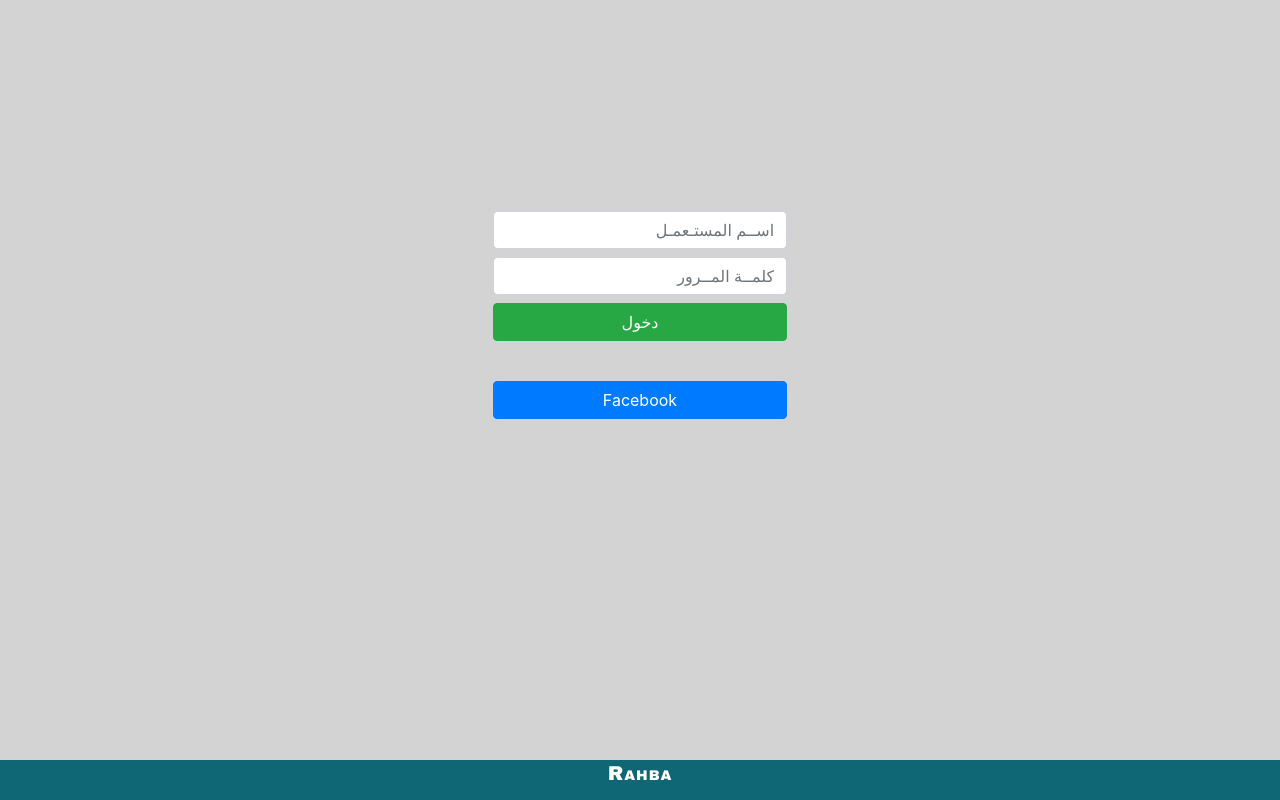
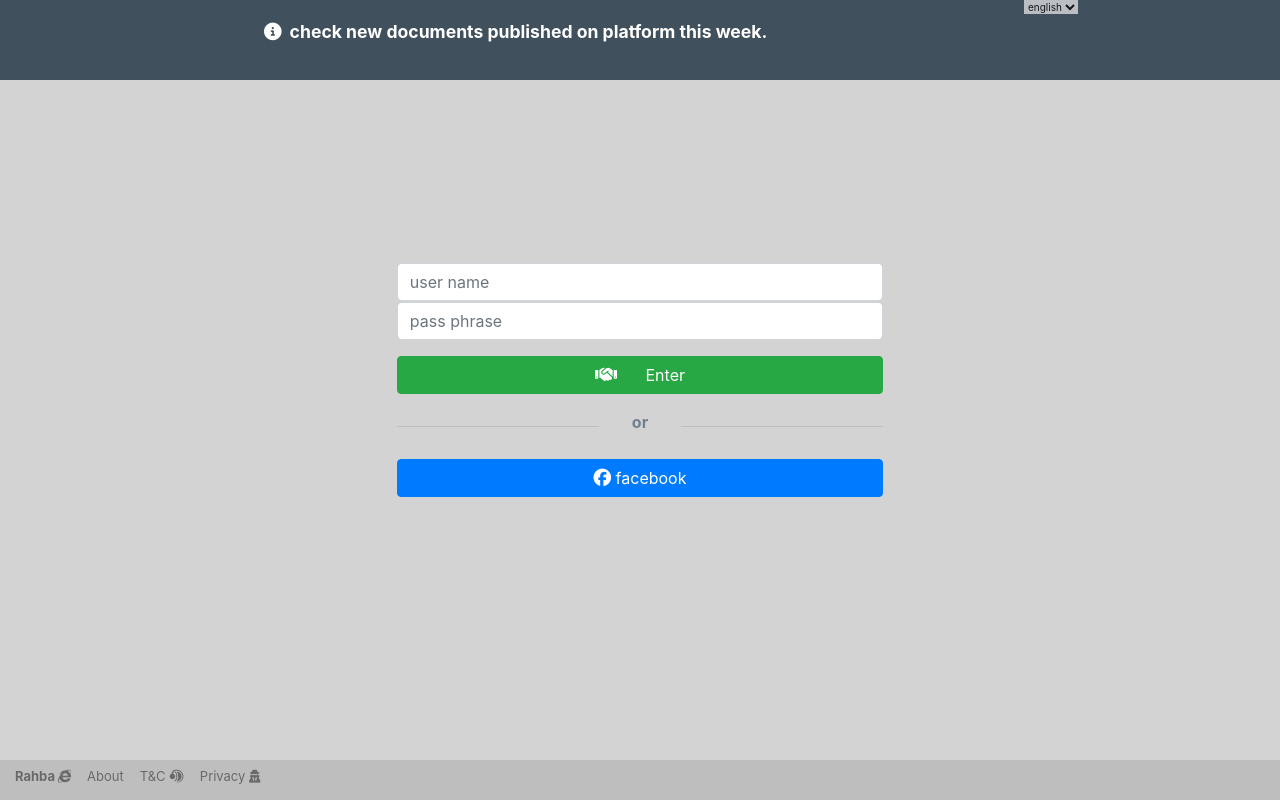
Before and after one commit to abdessamed-diab/cirta-mobile, an Angular app: page /1 in a window 1280 px wide. Built offline with nearby package versions, Linux system fonts and the light colour scheme; no server answers.

Commit message:
refactor: add icons to login's buttons

```diff
--- a/src/app/app-routing.module.ts
+++ b/src/app/app-routing.module.ts
@@ -6,6 +6,7 @@ import {AuthGuard} from './login/auth.guard';
 const routes: Routes = [
     {path: 'home', loadChildren: () => import('./home/home.module').then(m => m.HomeModule), canActivate: [AuthGuard] },
     {path: ':key', component: LoginComponent},
+    {path: 'lang/:language', component: LoginComponent, pathMatch: 'full'},
     {path: '**',   component: LoginComponent}
   ];
 
--- a/src/app/login/login.component.css
+++ b/src/app/login/login.component.css
@@ -1,7 +1,56 @@
 .container-fluid.footer {
-  background-color: #0f6674;
+  background-color: rgba(1, 1, 1, 0.1);
   height: 5%;
-  padding-top: 1px;
+  max-height: 5%;
+  overflow-y: hidden;
+}
+
+.container-fluid.footer > a {
+  color: dimgray;
+  font-size: small;
+  line-height: 32px;
+  margin-right: 16px;
+}
+
+.container-fluid.header {
+  position: absolute;
+  top: 0;
+  z-index: 50;
+  background-color: #41505d;
+  height: 10%;
+  padding: 8px 4px;
+  overflow-y: hidden;
+}
+
+.container-fluid.header > span {
+  line-height: 1%;
+  display: block;
+}
+
+.container-fluid.header > select {
+  position: absolute;
+  top: 0;
+  border: none;
+  max-height: 16px;
+  font-size: x-small;
+  opacity: 0.7;
+}
+
+.select-to-left {
+  left: 20%;
+}
+
+.select-to-right {
+  left: 80%;
+}
+
+span > p {
+  display: inline;
+  padding: 0px;
+  margin: 0px;
+  width: 100%;
+  color: white;
+  font-size: 0.77em;
 }
 
 h3 {
@@ -13,6 +62,7 @@ h3 {
   font-weight: 400;
   font-variant: small-caps;
   vertical-align: center;
+  margin-bottom: 0px;
 }
 
 /* flex container*/
@@ -27,17 +77,24 @@ h3 {
 .login-box {
   /*background-color: lightgray;*/
   padding: 1%;
-  width: 320px;
-  height: 50%;
+  width: 512px;
+  /*height: 50%;*/
 }
 
-button , input{
-  display: block;
-  margin-bottom: 8px;
-  margin-top: 8px;
+form > input {
+  margin-bottom: 1px;
 }
 
-input {
+.row > div {
+  padding-left: 0px;
+  padding-right: 0px;
+  text-align: center;
+  margin: 16px 0px;
+  font-weight: bold;
+  color: slategray;
+}
+
+.input_0 {
   text-align: right;
 }
 
@@ -45,25 +102,45 @@ input {
   background-color: #0f6674;
 }
 
-span {
+.span_0 {
   padding-left: 48px;
 }
 
-button.close {
+.span_0_header {
+  text-align: right;
+  line-height: 1.5 !important;
+}
+
+.close {
+  padding-top: 0px;
+  padding-bottom: 0px;
+}
+
+.close-to-left.close {
   left: 0;
   margin: 0px;
 }
 
 .alert.alert-dismissible {
   padding-right: 8px;
+  padding-top: 0px;
+  padding-bottom: 0px;
+  margin-bottom: 1px;
 }
 
+@media only screen and (max-height: 440px) {
+  .container-fluid.header {
+    padding: 2px 10%;
+  }
 
-@media only screen and (max-height: 440px) {
   .container-fluid.footer {
-    background-color: #0f6674;
-    height: 10%;
-    padding-top: 1px;
+    overflow-y: hidden;
+    line-height: 16px;
+    font-size: small;
+  }
+
+  .container-fluid.footer > a {
+    line-height: 16px;
   }
 
   /* flex container*/
@@ -72,6 +149,24 @@ button.close {
     justify-content: center;
     align-items: center;
     width: 100%;
-    height: 90%;
+  }
+
+  .row > div {
+    margin: 4px 0px;
   }
 }
+
+@media only screen and (min-width: 768px) {
+  .container-fluid.header {
+    padding: 16px 20%;
+  }
+
+  span > p {
+    font-size: 1.1em;
+    font-weight: bold;
+  }
+
+  span > i {
+    font-size: 1.1em;
+  }
+}
--- a/src/app/login/login.component.html
+++ b/src/app/login/login.component.html
@@ -1,27 +1,85 @@
+<div class="container-fluid header">
+  <span [ngClass]="language === 0 ? 'span_0_header' : '' ">
+    <i class="fas fa-info-circle" style="color: white; line-height: 32px; margin: 0px 8px" [class.float-right]="language===0"></i>
+    <p>{{values.login_news_feed_paragraph}}</p>
+  </span>
+  <select name="language" id="language-select"
+          (change)="onSelectChange($event.target.value)"
+          [class.select-to-left]="language === 0"
+          [class.select-to-right]="language === 1"
+  >
+    <option value="en" [selected]="language === 1">english</option>
+    <option value="ar" [selected]="language === 0">عربي</option>
+  </select>
+</div>
+
 <div class="flex-container">
-  <div class="spinner-border" *ngIf="loading"></div>
-  <div class="login-box" *ngIf="!loading">
+  <div *ngIf="loading" class="spinner-border"></div>
+  <div *ngIf="!loading" class="login-box">
 
     <form>
       <div class="alert alert-danger alert-dismissible fade show" [hidden]="hiddenWarnMessage">
-        <button type="button" class="close" data-dismiss="alert" (click)="toggleHiddenWarnMessage()">&times;</button>
-        <span>  <strong>تنبيه !</strong> يرجى اعادة ادخال البيانات </span>
+        <button type="button"
+                class="close"
+                data-dismiss="alert"
+                (click)="toggleHiddenWarnMessage()"
+                [ngClass]="language === 0 ? 'close-to-left' : '' "
+        >
+          &times;
+        </button>
+        <span [ngClass]="language === 0 ? 'span_0' : '' ">
+          <strong>{{values.login_warn_strong}}</strong>{{values.login_warn_message}}
+        </span>
       </div>
-      <input type="text"     class="form-control" [formControl]="pseudoName" placeholder="اســم المستـعمـل" >
-      <input type="password" class="form-control" [formControl]="password"   placeholder="كلمــة المــرور" >
-      <button type="button"  class="btn btn-success btn-block" (click)="onEnter()">دخول</button>
+
+      <input type="text"
+             class="form-control"
+             [formControl]="pseudoName"
+             placeholder="{{values.login_pseudonym_placeholder}}"
+             title="{{values.login_pseudonym_title}}"
+             [ngClass]="language === 0 ? 'input_0' : '' "
+      >
+      <input type="password"
+             class="form-control"
+             [formControl]="password"
+             placeholder="{{values.login_password_placeholder}}"
+             title="{{values.login_password_title}}"
+             [ngClass]="language === 0 ? 'input_0' : '' "
+      >
+      <button type="button"
+              class="btn btn-success btn-block"
+              (click)="onEnter()"
+              title="{{values.login_enter_title}}"
+              style="margin-top: 16px"
+      >
+        <span style="margin-right: 24px"><i class="fas fa-handshake"></i></span>
+        {{values.login_enter}}
+      </button>
     </form>
 
-    <br/>
+    <div class="row" style="max-width: 100%; margin: 0px">
+      <div class="col-5"><hr></div>
+      <div class="col-2">{{values.login_or_separator}}</div>
+      <div class="col-5"><hr></div>
+    </div>
+
     <form #form action="{{loginService.backendServer.dns + loginService.backendServer.signInUrl}}"
           method="POST" (ngSubmit)="onFacebookSignUp(form)">
       <input  type="hidden" name="scope" value="public_profile"/>
-      <button type="submit" class="btn btn-primary btn-block">Facebook</button>
+      <button type="submit" class="btn btn-primary btn-block" title="{{values.login_button_facebook_title}}">
+        <span>
+          <span><i class="fab fa-facebook" style="color: white"></i></span>
+        </span>
+        facebook
+      </button>
     </form>
 
   </div>
 </div>
 
 <div class="container-fluid footer">
-  <h3>Rahba</h3>
+  <a href="https://rahba.net/" ><strong>Rahba </strong> <i class="fab fa-internet-explorer"></i> </a>
+  <a href="https://cirta.app/" >About</a>
+  <a href="https://cirta.app/terms_conditions">T&C <i class="fab fa-teamspeak"></i> </a>
+  <a href="https://cirta.app/privacy_policy">Privacy <i class="fas fa-user-secret"></i></a>
 </div>
--- a/src/app/login/login.component.ts
+++ b/src/app/login/login.component.ts
@@ -1,4 +1,4 @@
-import { Component, OnInit } from '@angular/core';
+import {Component, OnInit} from '@angular/core';
 import {LoginService} from './login.service';
 import {FormControl} from '@angular/forms';
 import {ActivatedRoute, ParamMap, Router} from '@angular/router';
@@ -6,6 +6,7 @@ import {HttpResponse} from '@angular/common/http';
 import {AuthResponse} from './models/AuthResponse';
 import {switchMap} from 'rxjs/operators';
 import {Observable, of} from 'rxjs';
+import {VALUES_AR, VALUES_EN} from '../translation/en';
 
 @Component({
   selector: 'app-login',
@@ -17,6 +18,7 @@ export class LoginComponent implements OnInit {
   password   = new FormControl('');
   hiddenWarnMessage = true;
   loading = true;
+  language = 1;
 
   constructor(public loginService: LoginService, private router: Router, private activatedRoute: ActivatedRoute) { }
 
@@ -31,25 +33,37 @@ export class LoginComponent implements OnInit {
   }
 
   private loginUser(): void{
-    this.activatedRoute.paramMap.pipe(
-      switchMap(
-        (params: ParamMap) => {
-          const tempRequestBody = {key: params.get('key'), username: undefined, password: undefined};
-          return params.has('key') ? this.loginService.logInUser(tempRequestBody) :
-            of<HttpResponse<AuthResponse>>(new HttpResponse({status: 404}));
-        }
-      )
-    ).subscribe(
+    this.params.subscribe(
       (response: HttpResponse<AuthResponse>) => {
           response.status !== 404 ? this.storeJwtAndRedirect(response.body.jwtToken) : this.loading = false;
         },
       (error: ErrorEvent) => { console.log('error', error); this.loading = false; },
       () => this.loading = false
     );
+  }
 
+  private get params(): Observable<HttpResponse<AuthResponse>> {
+    return this.activatedRoute.paramMap.pipe(
+      switchMap(
+        (params: ParamMap) => {
+          const tempRequestBody = {key: params.get('key'), username: undefined, password: undefined};
+
+          if (params.has('key')) {
+            return this.loginService.logInUser(tempRequestBody);
+          }
+
+          if (params.has('language')) {
+            this.language = params.get('language') === 'ar' ? 0 : 1;
+          }
+
+          return of<HttpResponse<AuthResponse>>(new HttpResponse({status: 404}));
+        }
+      )
+    );
   }
 
   onFacebookSignUp(form: HTMLFormElement): void {
+    this.loading = true;
     this.pseudoName.setValue('');
     this.password.setValue('');
     form.submit();
@@ -78,4 +92,12 @@ export class LoginComponent implements OnInit {
     this.hiddenWarnMessage = !this.hiddenWarnMessage;
   }
 
+  public get values(): any {
+    return this.language === 1 ? VALUES_EN : VALUES_AR;
+  }
+
+  onSelectChange(targetValue: string): void {
+    this.language = targetValue === 'en' ? 1 : 0;
+  }
+
 }
--- a/src/app/login/models/AuthResponse.ts
+++ b/src/app/login/models/AuthResponse.ts
@@ -1,4 +1,5 @@
 export interface AuthResponse {
   jwtToken: string;
   csrfToken: string;
+  language: string;
 }
--- /dev/null
+++ b/src/app/translation/en.ts
@@ -0,0 +1,27 @@
+export const VALUES_EN = {
+  login_pseudonym_placeholder : 'user name',
+  login_pseudonym_title: 'Please enter your username',
+  login_password_placeholder : 'pass phrase',
+  login_password_title: 'Please enter your password',
+  login_enter: 'Enter',
+  login_enter_title: 'Log in',
+  login_warn_strong: 'warn! ',
+  login_warn_message: 'check your credentials.',
+  login_button_facebook_title: 'log in using my facebook account',
+  login_or_separator: 'or',
+  login_news_feed_paragraph: 'check new documents published on platform this week.'
+};
+
+export const VALUES_AR = {
+  login_pseudonym_placeholder : 'اســم المستـعمـل',
+  login_pseudonym_title: 'الرجـاء إدخـال اسم المستخدم الخـاص بك',
+  login_password_placeholder : 'كلمـه السـر',
+  login_password_title: 'مـن فضلك أدخل رقمـك السـري',
+  login_enter: 'بــاشــر',
+  login_enter_title: 'تسجيـل الدخـول',
+  login_warn_strong: 'تنـبيــه! ',
+  login_warn_message: 'يرجــى اعـادة ادخـال البيـانـات',
+  login_button_facebook_title: 'تسجيل الدخول باستخدام حساب الفيسبوك الخاص بي',
+  login_or_separator: 'أو',
+  login_news_feed_paragraph: 'تحقق من المستندات الجديدة المنشورة هذا الأسبوع'
+};
```
Also changed, not shown: 1 other file (tests, documents, lock files or other folders).
